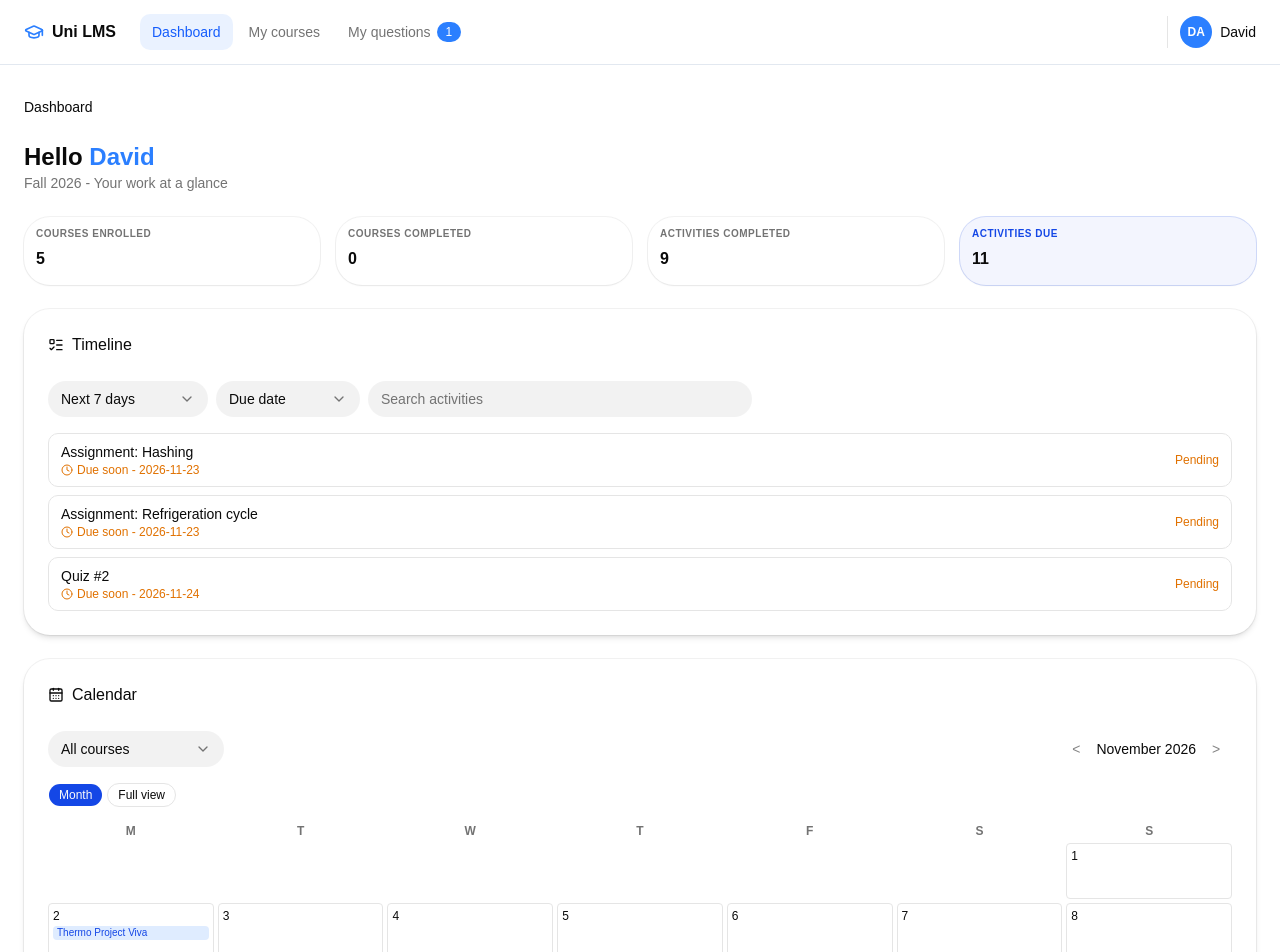
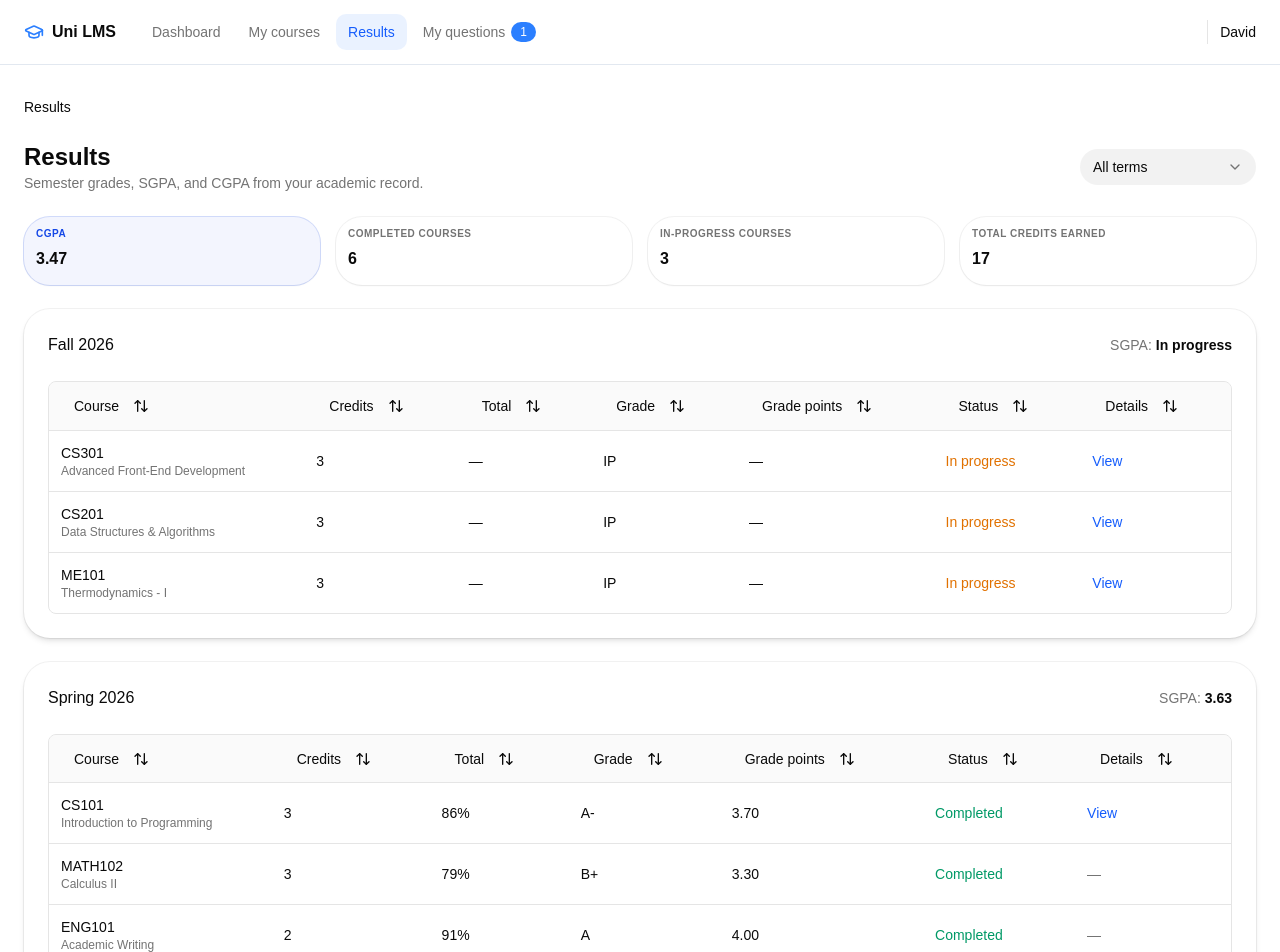
Before and after one commit to ch-arslanahmad/uni-lms, a React (Vite) app in the folder frontend/: page /student/results in a window 1280 px wide. Before the commit this address led to /student. Shown: the top 952 px of the page. Built offline with nearby package versions, Linux system fonts and the light colour scheme.

Commit message:
feat(student): add results page and remove profile avatars
Add semester results view with per-course grades, SGPA, and CGPA, linked from student nav and dashboard. Remove cosmetic profile avatar circles from student layout, course list, and teacher profile.

```diff
--- a/frontend/src/App.tsx
+++ b/frontend/src/App.tsx
@@ -19,6 +19,7 @@ import QuizAttemptPage from "./pages/student/QuizAttemptPage";
 import QuizReviewPage from "./pages/student/QuizReviewPage";
 import TeacherProfilePage from "./pages/student/TeacherProfilePage";
 import MyQuestionsPage from "./pages/student/MyQuestionsPage";
+import ResultsPage from "./pages/student/ResultsPage";
 import AdminLayout from "./components/AdminLayout";
 
 const router = createBrowserRouter([
@@ -53,6 +54,7 @@ const router = createBrowserRouter([
       { path: "courses", element: <MyCourses /> },
       { path: "courses/:offeringId", element: <CoursePage /> },
       { path: "questions", element: <MyQuestionsPage /> },
+      { path: "results", element: <ResultsPage /> },
       { path: "assignments/:assignmentId", element: <AssignmentPage /> },
       { path: "quizzes/:quizId", element: <QuizPage /> },
       { path: "quizzes/:quizId/attempt", element: <QuizAttemptPage /> },
--- a/frontend/src/components/student/StudentLayout.tsx
+++ b/frontend/src/components/student/StudentLayout.tsx
@@ -74,6 +74,7 @@ function StudentLayout() {
               {[
                 { label: "Dashboard", to: "/student", end: true },
                 { label: "My courses", to: "/student/courses", end: false },
+                { label: "Results", to: "/student/results", end: false },
                 { label: "My questions", to: "/student/questions", end: false },
               ].map(({ label, to, end }) => (
                 <li key={to}>
@@ -101,10 +102,7 @@ function StudentLayout() {
           </div>
 
           <div className="flex items-center gap-1">
-            <div className="ml-1 flex items-center gap-2 border-l pl-3">
-              <span className="flex size-8 items-center justify-center rounded-full bg-blue-500 text-xs font-bold text-white">
-                {student?.name.slice(0, 2).toUpperCase() ?? "ST"}
-              </span>
+            <div className="ml-1 border-l pl-3">
               <span className="hidden text-sm font-medium sm:inline">
                 {student?.name ?? "Student"}
               </span>
--- a/frontend/src/mock/student.ts
+++ b/frontend/src/mock/student.ts
@@ -354,6 +354,50 @@ export const teachers: TeacherProfile[] = [
   { id: 5, name: "Erin", email: "erin@tech.uol.edu.pk", department: "CS", location: "Room C-201", lastAccess: "2026-11-20, 11:05", courseIds: ["CS201-5-B"] },
 ];
 
+export interface CourseResult {
+  term: string;
+  offeringId: string;
+  code: string;
+  title: string;
+  credits: number;
+  percentage: number | null;
+  letter: string;
+  gradePoints: number | null;
+  status: "completed" | "in-progress";
+}
+
+export const courseResults: CourseResult[] = [
+  { term: "Fall 2026", offeringId: "CS301-5-A", code: "CS301", title: "Advanced Front-End Development", credits: 3, percentage: null, letter: "IP", gradePoints: null, status: "in-progress" },
+  { term: "Fall 2026", offeringId: "CS201-5-B", code: "CS201", title: "Data Structures & Algorithms", credits: 3, percentage: null, letter: "IP", gradePoints: null, status: "in-progress" },
+  { term: "Fall 2026", offeringId: "ME101-5-A", code: "ME101", title: "Thermodynamics - I", credits: 3, percentage: null, letter: "IP", gradePoints: null, status: "in-progress" },
+  { term: "Spring 2026", offeringId: "CS101-4-A", code: "CS101", title: "Introduction to Programming", credits: 3, percentage: 86, letter: "A-", gradePoints: 3.7, status: "completed" },
+  { term: "Spring 2026", offeringId: "MATH102-4-A", code: "MATH102", title: "Calculus II", credits: 3, percentage: 79, letter: "B+", gradePoints: 3.3, status: "completed" },
+  { term: "Spring 2026", offeringId: "ENG101-4-A", code: "ENG101", title: "Academic Writing", credits: 2, percentage: 91, letter: "A", gradePoints: 4.0, status: "completed" },
+  { term: "Fall 2025", offeringId: "EE110-3-A", code: "EE110", title: "Circuit Analysis", credits: 3, percentage: 82, letter: "B+", gradePoints: 3.3, status: "completed" },
+  { term: "Fall 2025", offeringId: "CS100-3-A", code: "CS100", title: "Computing Fundamentals", credits: 3, percentage: 88, letter: "A-", gradePoints: 3.7, status: "completed" },
+  { term: "Fall 2025", offeringId: "MATH101-3-A", code: "MATH101", title: "Calculus I", credits: 3, percentage: 74, letter: "B", gradePoints: 3.0, status: "completed" },
+];
+
+export function calculateSgpa(term: string): number | null {
+  const rows = courseResults.filter((r) => r.term === term && r.status === "completed" && r.gradePoints !== null);
+  if (!rows.length) return null;
+  const totalCredits = rows.reduce((sum, r) => sum + r.credits, 0);
+  const totalPoints = rows.reduce((sum, r) => sum + r.credits * (r.gradePoints ?? 0), 0);
+  return totalCredits ? totalPoints / totalCredits : null;
+}
+
+export function calculateCgpa(): number | null {
+  const rows = courseResults.filter((r) => r.status === "completed" && r.gradePoints !== null);
+  if (!rows.length) return null;
+  const totalCredits = rows.reduce((sum, r) => sum + r.credits, 0);
+  const totalPoints = rows.reduce((sum, r) => sum + r.credits * (r.gradePoints ?? 0), 0);
+  return totalCredits ? totalPoints / totalCredits : null;
+}
+
+export function resultTerms(): string[] {
+  return [...new Set(courseResults.map((r) => r.term))];
+}
+
 export const currentStudentId = 7; // David in src/mock/people.ts
 
 export function allActivities(): Activity[] {
--- a/frontend/src/pages/student/MyCourses.tsx
+++ b/frontend/src/pages/student/MyCourses.tsx
@@ -13,15 +13,7 @@ const TABS = ["All", "In progress", "Future", "Past", "Starred"];
 
 function TeacherBadge({ teacherId }: { teacherId: number }) {
   const teacher = teachers.find((t) => t.id === teacherId);
-  const initials = (teacher?.name ?? "T").split(" ").map((p) => p[0]).join("").slice(0, 2).toUpperCase();
-  return (
-    <span className="inline-flex items-center gap-2">
-      <span className="inline-flex size-7 items-center justify-center rounded-full bg-blue-500 text-[10px] font-bold text-white">
-        {initials}
-      </span>
-      <span>{teacher?.name ?? "Instructor"}</span>
-    </span>
-  );
+  return <span>{teacher?.name ?? "Instructor"}</span>;
 }
 
 function MyCourses() {
--- /dev/null
+++ b/frontend/src/pages/student/ResultsPage.tsx
@@ -0,0 +1,111 @@
+import { useMemo, useState } from "react";
+import { Link } from "react-router-dom";
+import Breadcrumbs from "../../components/student/Breadcrumbs";
+import { StatMetric } from "../../components/StatMetric";
+import { Card, CardContent, CardHeader, CardTitle } from "../../components/ui/card";
+import { Select, SelectContent, SelectItem, SelectTrigger, SelectValue } from "../../components/ui/select";
+import { SimpleTable, type Column } from "../../components/SimpleTable";
+import { calculateCgpa, calculateSgpa, courseResults, offerings, resultTerms, type CourseResult } from "../../mock/student";
+
+const columns: Column<CourseResult>[] = [
+  {
+    key: "code",
+    label: "Course",
+    render: (r) => (
+      <div>
+        <p className="font-medium">{r.code}</p>
+        <p className="text-xs text-muted-foreground">{r.title}</p>
+      </div>
+    ),
+  },
+  { key: "credits", label: "Credits" },
+  {
+    key: "percentage",
+    label: "Total",
+    render: (r) => (r.percentage === null ? "—" : `${r.percentage}%`),
+  },
+  { key: "letter", label: "Grade" },
+  {
+    key: "gradePoints",
+    label: "Grade points",
+    render: (r) => (r.gradePoints === null ? "—" : r.gradePoints.toFixed(2)),
+  },
+  {
+    key: "status",
+    label: "Status",
+    render: (r) => (
+      <span className={r.status === "completed" ? "text-emerald-600" : "text-amber-600"}>
+        {r.status === "completed" ? "Completed" : "In progress"}
+      </span>
+    ),
+  },
+  {
+    key: "offeringId",
+    label: "Details",
+    render: (r) =>
+      offerings.some((o) => o.offeringId === r.offeringId) ? (
+        <Link to={`/student/courses/${r.offeringId}?view=grades`} className="text-blue-600 hover:underline">
+          View
+        </Link>
+      ) : (
+        <span className="text-muted-foreground">—</span>
+      ),
+  },
+];
+
+function ResultsPage() {
+  const terms = useMemo(() => resultTerms(), []);
+  const [term, setTerm] = useState("All terms");
+  const visibleTerms = term === "All terms" ? terms : terms.filter((t) => t === term);
+  const cgpa = calculateCgpa();
+
+  return (
+    <div className="mx-auto max-w-7xl space-y-6 px-4 py-8 sm:px-6">
+      <Breadcrumbs items={[{ label: "Results" }]} />
+      <div className="flex flex-wrap items-center justify-between gap-4">
+        <div>
+          <h1 className="text-2xl font-bold">Results</h1>
+          <p className="text-sm text-muted-foreground">Semester grades, SGPA, and CGPA from your academic record.</p>
+        </div>
+        <Select value={term} onValueChange={(v) => v && setTerm(v)}>
+          <SelectTrigger className="w-44">
+            <SelectValue />
+          </SelectTrigger>
+          <SelectContent>
+            <SelectItem value="All terms">All terms</SelectItem>
+            {terms.map((t) => (
+              <SelectItem key={t} value={t}>{t}</SelectItem>
+            ))}
+          </SelectContent>
+        </Select>
+      </div>
+
+      <div className="grid grid-cols-2 gap-4 lg:grid-cols-4">
+        <StatMetric label="CGPA" value={cgpa === null ? "—" : cgpa.toFixed(2)} highlight />
+        <StatMetric label="Completed courses" value={courseResults.filter((r) => r.status === "completed").length} />
+        <StatMetric label="In-progress courses" value={courseResults.filter((r) => r.status === "in-progress").length} />
+        <StatMetric label="Total credits earned" value={courseResults.filter((r) => r.status === "completed").reduce((s, r) => s + r.credits, 0)} />
+      </div>
+
+      {visibleTerms.map((t) => {
+        const rows = courseResults.filter((r) => r.term === t);
+        const sgpa = calculateSgpa(t);
+        return (
+          <Card key={t}>
+            <CardHeader className="flex flex-row items-center justify-between gap-4">
+              <CardTitle>{t}</CardTitle>
+              <div className="text-sm text-muted-foreground">
+                SGPA: <span className="font-semibold text-foreground">{sgpa === null ? "In progress" : sgpa.toFixed(2)}</span>
+              </div>
+            </CardHeader>
+            <CardContent>
+              <SimpleTable columns={columns} data={rows} searchable={false} searchKeys={["code", "title"]} />
+            </CardContent>
+          </Card>
+        );
+      })}
+    </div>
+  );
+}
+
+export default ResultsPage;
--- a/frontend/src/pages/student/StudentDashboard.tsx
+++ b/frontend/src/pages/student/StudentDashboard.tsx
@@ -9,6 +9,7 @@ import { Card, CardContent, CardHeader, CardTitle } from "../../components/ui/ca
 import { Select, SelectContent, SelectItem, SelectTrigger, SelectValue } from "../../components/ui/select";
 import {
   allActivities,
+  calculateCgpa,
   currentStudentId,
   offerings,
   type Activity,
@@ -65,18 +66,25 @@ function StudentDashboard() {
   return (
     <div className="mx-auto max-w-7xl space-y-6 px-4 py-8 sm:px-6">
       <Breadcrumbs items={[{ label: "Dashboard" }]} />
-      <div>
-        <h1 className="text-2xl font-bold">
-          Hello <span className="text-blue-500">{student?.name ?? "Student"}</span>
-        </h1>
-        <p className="text-sm text-muted-foreground">Fall 2026 - Your work at a glance</p>
+      <div className="flex flex-wrap items-start justify-between gap-3">
+        <div>
+          <h1 className="text-2xl font-bold">
+            Hello <span className="text-blue-500">{student?.name ?? "Student"}</span>
+          </h1>
+          <p className="text-sm text-muted-foreground">Fall 2026 - Your work at a glance</p>
+        </div>
+        <Link to="/student/results">
+          <Button variant="outline" size="sm">View results</Button>
+        </Link>
       </div>
 
       <div className="grid grid-cols-2 gap-4 lg:grid-cols-4">
         <Link to="/student/courses">
           <StatMetric label="Courses Enrolled" value={offerings.length} />
         </Link>
-        <StatMetric label="Courses Completed" value={0} />
+        <Link to="/student/results">
+          <StatMetric label="CGPA" value={calculateCgpa()?.toFixed(2) ?? "—"} />
+        </Link>
         <StatMetric label="Activities Completed" value={done.length} />
         <StatMetric label="Activities Due" value={owned.length} highlight />
       </div>
--- a/frontend/src/pages/student/TeacherProfilePage.tsx
+++ b/frontend/src/pages/student/TeacherProfilePage.tsx
@@ -26,13 +26,6 @@ function TeacherProfilePage() {
       <Breadcrumbs items={[{ label: "Teacher profile" }]} />
       <Card>
         <CardContent className="flex flex-wrap items-center gap-4 py-6">
-          <div className="flex size-16 items-center justify-center rounded-full bg-blue-500 text-2xl font-bold text-white">
-            {teacher.name
-              .split(" ")
-              .map((p) => p[0])
-              .join("")
-              .slice(0, 2)}
-          </div>
           <div className="min-w-0">
             <h1 className="text-2xl font-bold">{teacher.name}</h1>
             <p className="text-sm text-muted-foreground">
```
